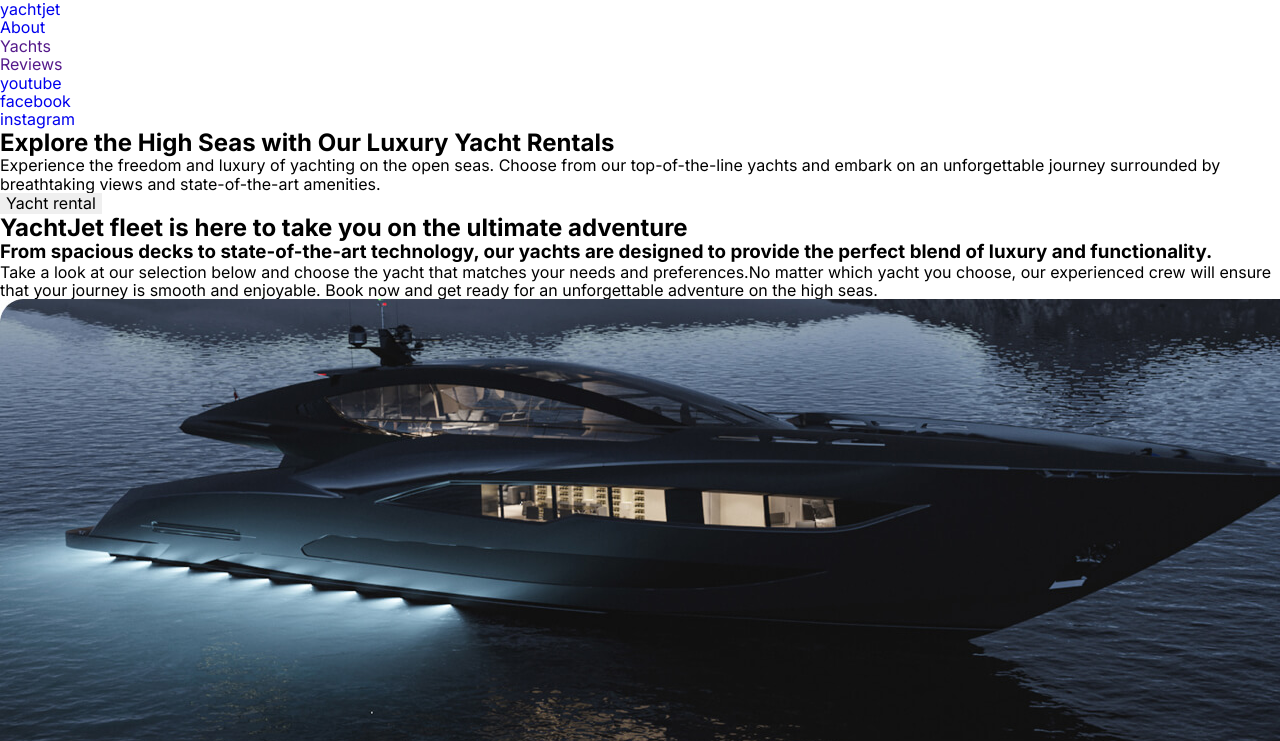
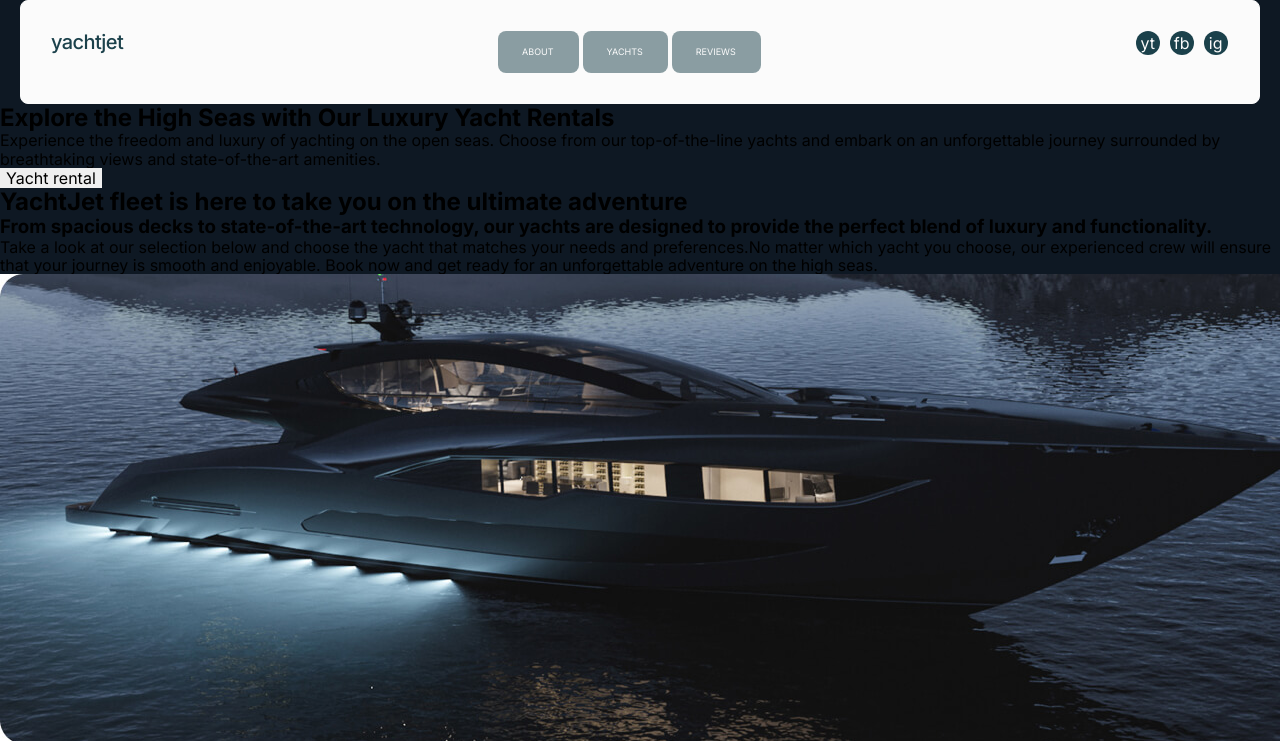
Before and after one commit to VolodymyrTryhub/blended-yacht-jet, a plain HTML site: page index.html in a window 1280 px wide. Shown: the top 741 px of the page. Drawn offline with nearby package versions, Linux system fonts and the light colour scheme.

Commit message:
header adds css

```diff
--- a/CSS/styles.css
+++ b/CSS/styles.css
@@ -1,6 +1,7 @@
 body {
     font-family: "Inter", sans-serif;
     margin: 0;
+    background: #0e1823;
 }
 
 button {
@@ -14,7 +15,7 @@ h1, h2, h3, h4, h5, h6, p {
 }
 
 ul, ol {
-    list-style: 0;
+    list-style: none;
     margin: 0;
     padding: 0;
 }
@@ -27,3 +28,73 @@ img {
     display: block;
     height: auto;
 }
+
+.header-page {
+    background: #fbfbfb;
+    border: 1px solid #fbfbfb;
+    border-radius: 8px;
+    width: 1240px;
+    margin: 0 auto;
+    padding: 30px;
+}
+
+.header-page .container {
+    display: flex;
+}
+
+.header-page-navigation {
+    display: flex;
+    gap: 375px;
+}
+
+.header-page-logo {
+    font-weight: 500;
+    font-size: 20px;
+    letter-spacing: -0.03em;
+    color: #1b414b;
+}
+
+.header-page-nav-list {
+    display: flex;
+    gap: 4px;
+}
+
+.nav-list-item {
+
+}
+
+.nav-list-link {
+    background: rgba(27, 65, 75, 0.5);
+    border-radius: 8px;
+    padding: 15px 25px 15px 24px;
+    display: block;
+    font-weight: 400;
+    font-size: 9px;
+    /* line-height: 12px; */
+    line-height: 1.3;
+    text-transform: uppercase;
+    text-align: center;
+    color: #fbfbfb;
+}
+
+.header-page-social-list {
+    display: flex;
+    gap: 10px;
+    margin-left: auto;
+}
+
+.social-list-item {
+    width: 24px;
+    height: 24px;
+}
+
+.social-list-link {
+    background-color: #1b414b;
+    color: #fbfbfb;
+    width: 100%;
+    height: 100%;
+    border-radius: 50%;
+    display: flex;
+    justify-content: center;
+    align-items: center;
+}
--- a/index.html
+++ b/index.html
@@ -26,9 +26,9 @@
                     <li class="nav-list-item"><a class="nav-list-link" href="">Reviews</a></li>
                 </ul>
                 <ul class="header-page-social-list">
-                    <li class="social-list-item"><a class="social-list-link" href="https://www.youtube.com/" target="_blank">youtube</a></li>
-                    <li class="social-list-item"><a class="social-list-link" href="https://www.facebook.com/" target="_blank">facebook</a></li>
-                    <li class="social-list-item"><a class="social-list-link" href="https://www.instagram.com/" target="_blank">instagram</a></li>
+                    <li class="social-list-item"><a class="social-list-link" href="https://www.youtube.com/" target="_blank">yt</a></li>
+                    <li class="social-list-item"><a class="social-list-link" href="https://www.facebook.com/" target="_blank">fb</a></li>
+                    <li class="social-list-item"><a class="social-list-link" href="https://www.instagram.com/" target="_blank">ig</a></li>
                 </ul>
             </nav>
         </div>
```
